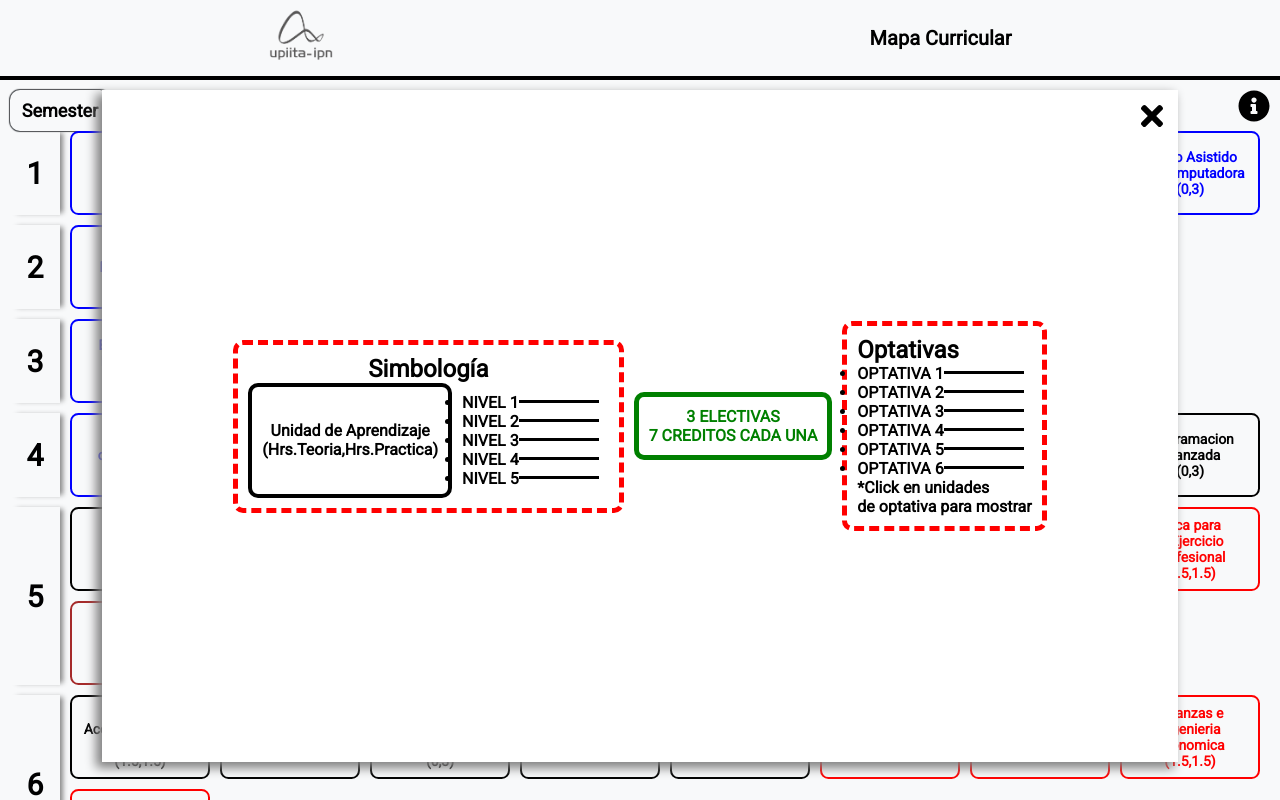
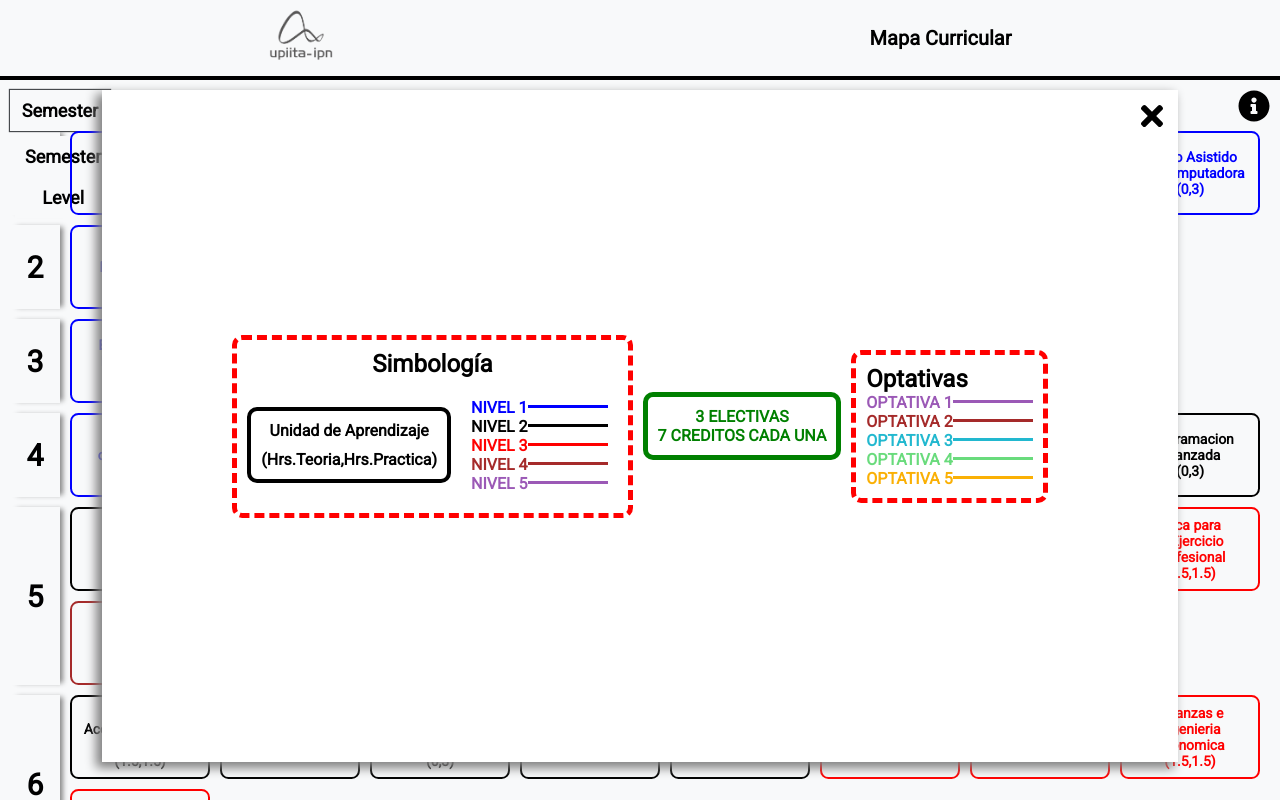
Before and after one commit to leoopez/RoadMapUpiita, a React (Create React App) app: page / in a window 1280 px wide. Both pictures are taken after a click on the element 1254 px from the left and 106 px from the top of the page. Shown: the top 800 px of the page. Built offline with nearby package versions, Linux system fonts and the light colour scheme.

Commit message:
more css

```diff
--- a/src/Components/App.css
+++ b/src/Components/App.css
@@ -12,7 +12,7 @@
     --text-color:#212529;
     --text-color-secundary: #dee2e6;
     --border-size: 0.5rem;
-    --border-sizb-bg: 1rem;
+    --border-size-bg: 1rem;
     --border-radious: 1rem;
     --speed-normal: 500ms;
     --speed-fast: 250ms;
@@ -28,6 +28,13 @@ body {
     background-color: var(--bg-primary);
 }
 
+ul, li {
+    list-style: none;
+}
+
+p {
+    text-align: center;
+}
 .container {
     position: relative;
     padding: 1rem;
@@ -37,6 +44,7 @@ body {
     display: flex;
     justify-content: center;
     align-items: center;
+    flex-wrap: wrap;
     gap: 1rem;
 }
 
--- a/src/Components/Main/Dropdown.js
+++ b/src/Components/Main/Dropdown.js
@@ -3,17 +3,17 @@
 import React, { useState, useEffect, useRef } from "react";
 
 import "./Dropdown.css";
-
+import useToggle from "../../Hooks/toggle-provider-hook";
 const options = ["Semester", "Level"];
 
 export default function Dropdown({ mode, changeMode = f => f }) {
-  const [isActive, setIsActive] = useState(false);
+  const [isActive, toggle] = useToggle(false);
   const ref = useRef();
 
   useEffect(() => {
     const onBodyClick = e => {
       if (ref.current.contains(e.target)) return;
-      setIsActive(false);
+      toggle(false);
     };
 
     document.body.addEventListener("click", onBodyClick, { capture: true });
@@ -21,11 +21,11 @@ export default function Dropdown({ mode, changeMode = f => f }) {
       document.body.removeEventListener("click", onBodyClick, {
         capture: true,
       });
-  }, []);
+  }, [toggle]);
 
   return (
     <div ref={ref} className='dropdown'>
-      <div className='dp-btn' onClick={() => setIsActive(!isActive)}>
+      <div className='dp-btn' onClick={() => toggle(!isActive)}>
         {mode}
       </div>
       {isActive && (
@@ -36,7 +36,7 @@ export default function Dropdown({ mode, changeMode = f => f }) {
               key={i}
               onClick={() => {
                 changeMode(option);
-                setIsActive(false);
+                toggle(false);
               }}>
               {option}
             </div>
--- a/src/Components/Main/InfoModal/InfoModal.css
+++ b/src/Components/Main/InfoModal/InfoModal.css
@@ -1,49 +1,26 @@
 .info--modal{
+    position: absolute;
+    right: 8%;
+    left: 8%;
     width: 84vw;
     height: 84vh;
     z-index: 1;
     font-size: 1.6rem;
     font-weight: 900;
-    display: flex;
-    flex-wrap: wrap;
-    gap: 1rem;
-    align-items: center;
-    justify-content: center;
-    position: absolute;
-    right: 8%;
-    left: 8%;
     background-color: white;
     padding: 4rem;
     box-shadow: -5px 5px 10px 1px gray;
 }
 
-
-
 .simboly {
-    display: flex;
     flex-direction: column;
-    align-items: center;
-    justify-content: center;
     padding: 1rem;
     border: 0.5rem dashed red;
-    border-radius: 1rem;
-}
-
-.simbology--title{
-    display: flex;
-    text-align: center;
-    align-items: center;
-}
-
-.simbology--content{
-    display: flex;
+    border-radius: var(--border-radious);
 }
 
 .content--info{
-    display: flex;
     flex-direction: column;
-    justify-content: center;
-    align-items: center;
 }
 
 .contents--levels{
@@ -72,8 +49,6 @@
 
 .electives > p {
     color: green;
-    font-weight: 900;
-    text-align: center;
 }
 
 .modal-optional{
@@ -83,47 +58,3 @@
     border: 0.5rem dashed red;
     border-radius: 1rem;
 }
-
-.levels--1{
-    color: var(--level-1);
-}
-
-.levels--2{
-    color: var(--level-2);
-}
-
-.levels--3{
-    color: var(--level-3);
-}
-
-.levels--4{
-    color: var(--level-4);
-}
-
-.levels--5{
-    color: var(--level-5);
-}
-
-.optional--1{
-    color: var(--optional-1);
-}
-
-.optional--2{
-    color: var(--optional-2);
-}
-
-.optional--3{
-    color: var(--optional-3);
-}
-
-.optional--4{
-    color: var(--optional-4);
-}
-
-.optional--5{
-    color: var(--optional-5);
-}
-
-.optional--6{
-    color: var(--optional-6);
-}
--- a/src/Components/Main/InfoModal/InfoModal.js
+++ b/src/Components/Main/InfoModal/InfoModal.js
@@ -20,41 +20,25 @@ export default function InfoModal() {
   );
 }
 
+
 const Modal = ({ onClick = f => f }) => {
   return (
-    <div className='info--modal'>
+    <div className='flex__container--center info--modal'>
       <div className='icons--default close--icon' onClick={onClick}>
         <FaTimes size='100%' />
       </div>
-      <div className='simboly'>
-        <h2 className='simbology--title'>Simbología</h2>
-        <div className='simbology--content'>
-          <div className='content--info'>
-            <p className='info--units'>Unidad de Aprendizaje</p>
-            <p className='info--hrs'>(Hrs.Teoria,Hrs.Practica)</p>
+      <div className='flex__container--center simboly'>
+        <h2>Simbología</h2>
+        <div className='flex__container--center'>
+          <div className='flex__container--center content--info'>
+            <p>Unidad de Aprendizaje</p>
+            <p>(Hrs.Teoria,Hrs.Practica)</p>
           </div>
           <div className='contents--levels'>
             <ul>
-              <li>
-                <span className='levels--1'>NIVEL 1</span>
-                <div className='levels--1 line'></div>
-              </li>
-              <li>
-                <span className='levels--2'>NIVEL 2</span>
-                <div className='levels--2 line'></div>
-              </li>
-              <li>
-                <span className='levels--3'>NIVEL 3</span>
-                <div className='levels--3 line'></div>
-              </li>
-              <li>
-                <span className='levels--4'>NIVEL 4</span>
-                <div className='levels--4 line'></div>
-              </li>
-              <li>
-                <span className='levels--5'>NIVEL 5</span>
-                <div className='levels--5 line'></div>
-              </li>
+              {[...Array(5)].map((_, i) => (
+                <ContentLevel key={i} level={i + 1} />
+              ))}
             </ul>
           </div>
         </div>
@@ -66,37 +50,22 @@ const Modal = ({ onClick = f => f }) => {
       <div className='modal-optional'>
         <h2 className='simbology--title'>Optativas</h2>
         <ul>
-          <li>
-            <span className='optional--1'>OPTATIVA 1</span>
-            <div className='optional--1 line'></div>
-          </li>
-          <li>
-            <span className='optional--2'>OPTATIVA 2</span>
-            <div className='optional--2 line'></div>
-          </li>
-          <li>
-            <span className='optional--3'>OPTATIVA 3</span>
-            <div className='optional--3 line'></div>
-          </li>
-          <li>
-            <span className='optional--4'>OPTATIVA 4</span>
-            <div className='optional--4 line'></div>
-          </li>
-          <li>
-            <span className='optional--5'>OPTATIVA 5</span>
-            <div className='optional--5 line'></div>
-          </li>
-          <li>
-            <span className='optional--6'>OPTATIVA 6</span>
-            <div className='optional--6  line'></div>
-          </li>
+          {[...Array(5)].map((_, i) => (
+            <ContentLevel key={i} levelorOptional={"optional"} level={i + 1} />
+          ))}
         </ul>
-        <p className='notice'>
-          *Click en unidades
-          <br />
-          de optativa para mostrar
-        </p>
       </div>
     </div>
   );
 };
+
+const ContentLevel = ({ levelorOptional = "level", level }) => {
+  return (
+    <li>
+      <span className={`${levelorOptional}-${level}`}>
+        {levelorOptional === "level" ? "NIVEL" : "OPTATIVA"} {level}
+      </span>
+      <div className={`${levelorOptional}-${level} line`}></div>
+    </li>
+  );
+};
--- a/src/Hooks/toggle-provider-hook.js
+++ b/src/Hooks/toggle-provider-hook.js
@@ -6,8 +6,6 @@ const useToggle = (initialState = false) => {
   // Initialize the state
   const [state, setState] = useState(initialState);
 
-  // Define and memorize toggler function in case we pass down the comopnent,
-  // This function change the boolean value to it's opposite value
   const toggle = useCallback(() => setState(state => !state), []);
 
   return [state, toggle];
```
